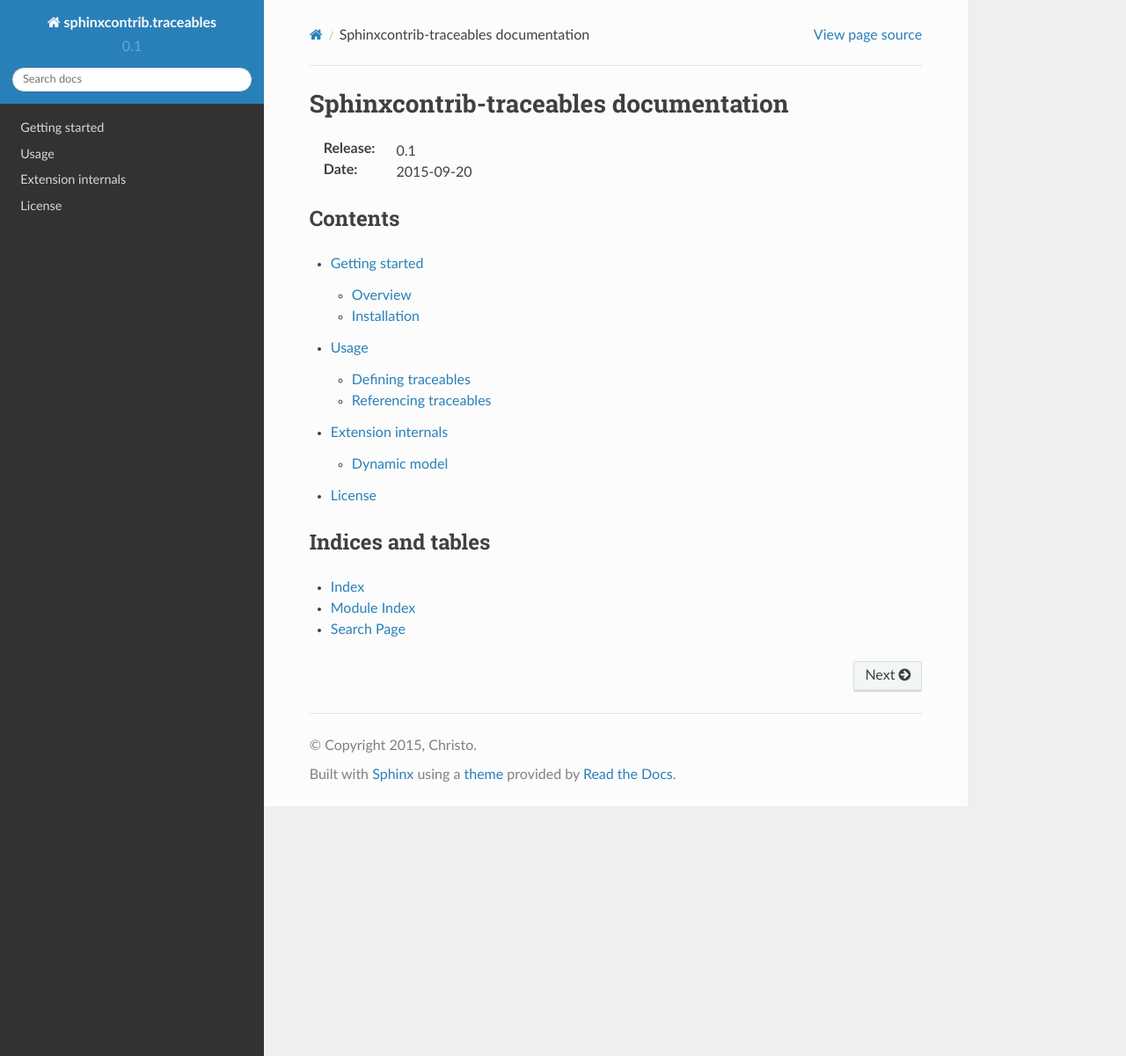
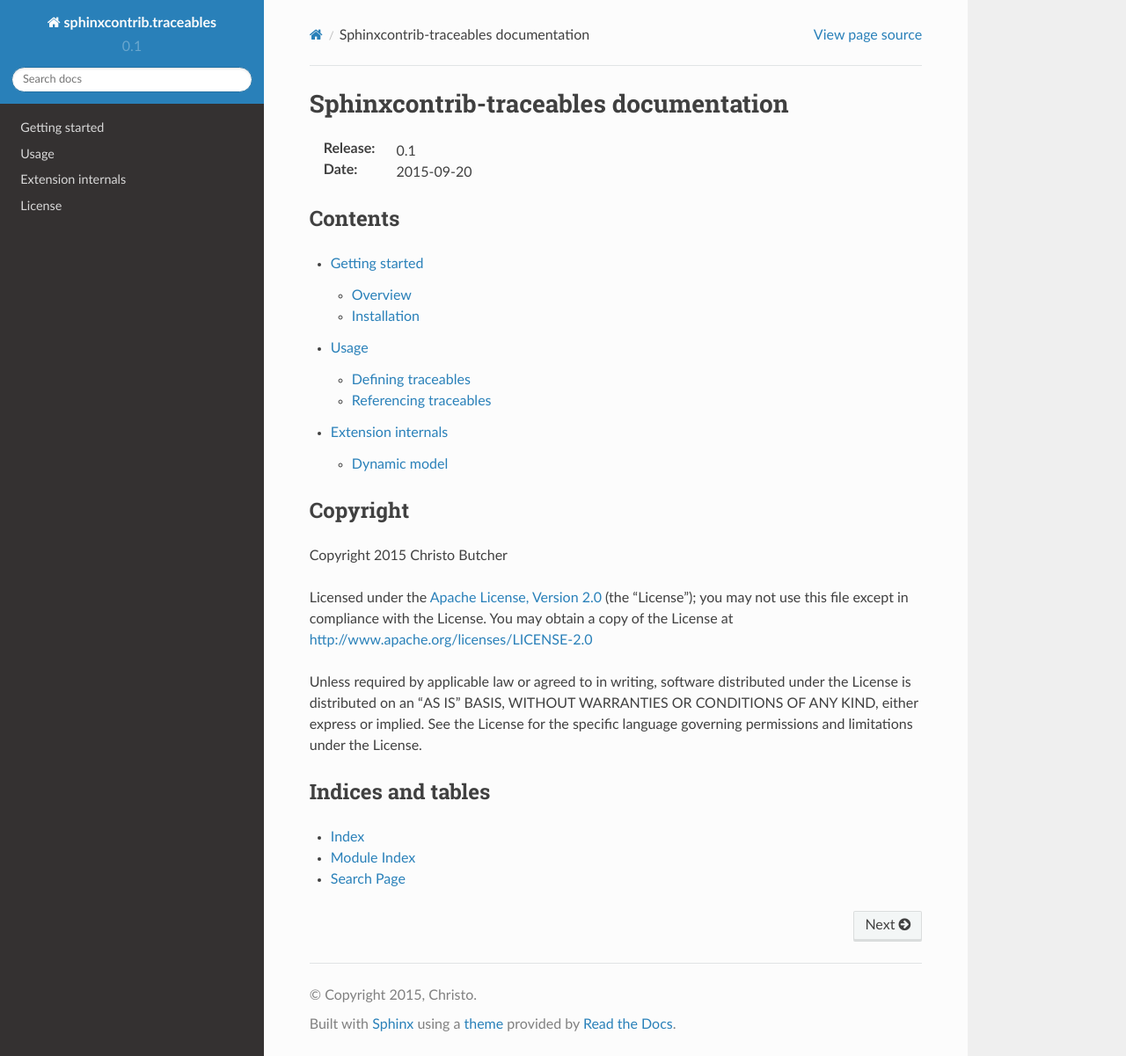
Before and after one commit to t4ngo/sphinxcontrib-traceables, a Sphinx documentation site: the page built from docs/index.txt, in a window 1280 px wide and 1201 px high. Shown: the whole window at 88% size. Built offline with Sphinx 7.4.7 and the Read the Docs theme 2.0.0, drawn with Linux system fonts in a browser that asks for light colours.

Commit message:
Set license to Apache v2.0

```diff
--- a/docs/index.txt
+++ b/docs/index.txt
@@ -16,7 +16,27 @@
    gettingstarted
    usage
    internals
+
+.. toctree::
+   :hidden:
+
    license
+
+Copyright
+===============================================================================
+
+Copyright 2015 Christo Butcher
+
+Licensed under the :ref:`Apache License, Version 2.0 <license>` (the
+"License"); you may not use this file except in compliance with the License.
+You may obtain a copy of the License at
+http://www.apache.org/licenses/LICENSE-2.0
+
+Unless required by applicable law or agreed to in writing, software
+distributed under the License is distributed on an "AS IS" BASIS,
+WITHOUT WARRANTIES OR CONDITIONS OF ANY KIND, either express or implied.
+See the License for the specific language governing permissions and
+limitations under the License.
 
 Indices and tables
 ===============================================================================
--- a/docs/license.txt
+++ b/docs/license.txt
@@ -1,5 +1,4 @@
-******************************************************************************
-License
-******************************************************************************
+
+.. _license:
 
 .. include:: ../LICENSE.rst
--- a/setup.py
+++ b/setup.py
@@ -25,7 +25,6 @@
                       "documentation",
       author        = "Christo Butcher",
       author_email  = "",
-      license       = "LICENSE.txt",
       url           = "https://github.com/t4ngo/sphinxcontrib.traceables",
       long_description = read("README.rst"),
       packages      = find_packages(),
@@ -40,8 +39,7 @@
                      "Intended Audience :: Information Technology",
                      "Intended Audience :: Science/Research",
                      "Intended Audience :: System Administrators",
-                     "License :: OSI Approved :: "
-                        "GNU General Public License v3 or later (GPLv3+)",
+                     "License :: OSI Approved :: Apache Software License",
                      "Natural Language :: English",
                      "Operating System :: OS Independent",
                      "Programming Language :: Python",
```
Also changed, not shown: LICENSE.rst.
